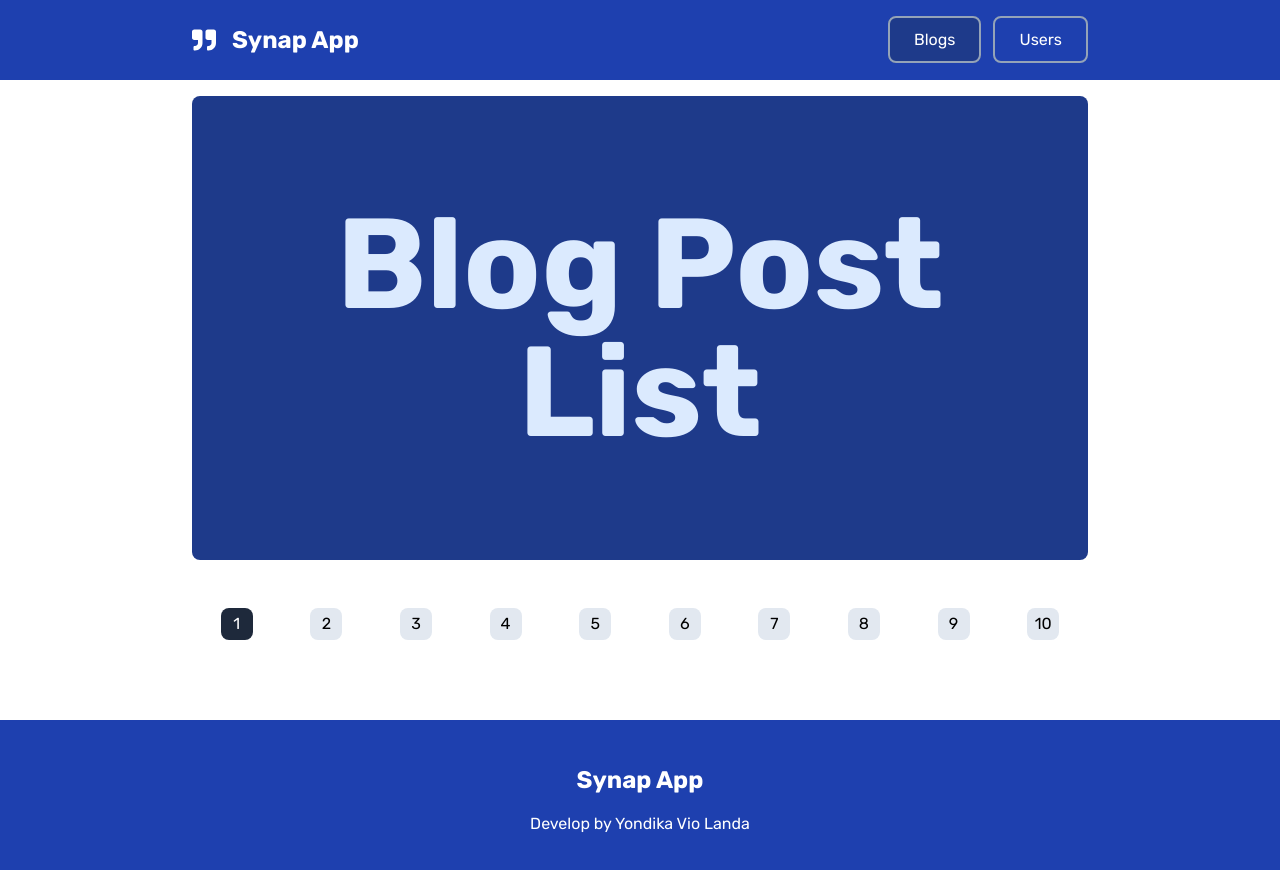
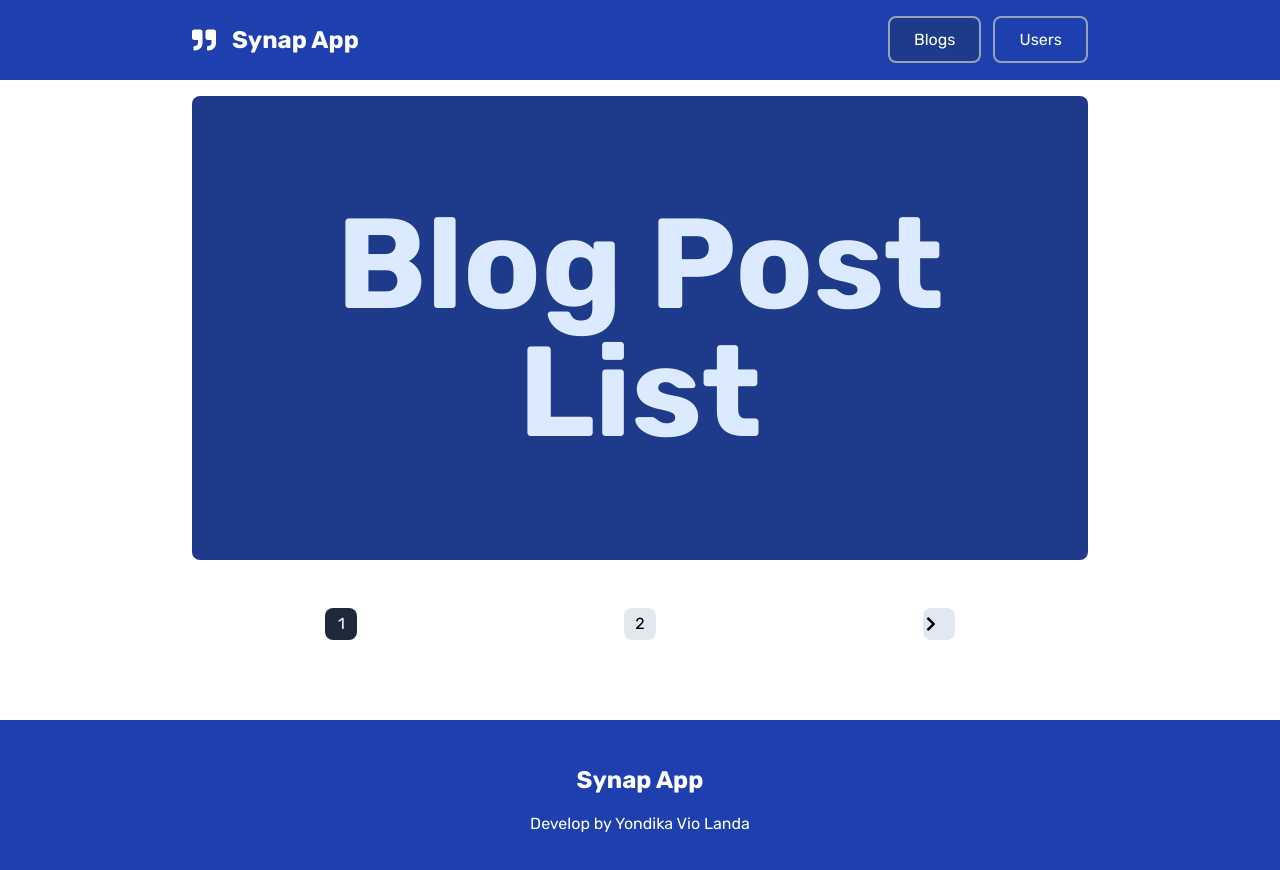
Before and after one commit to yondikavl/Blog-Web-App, a Next.js app: page /blogs in a window 1280 px wide. Shown: the top 870 px of the page. Built offline with nearby package versions, Linux system fonts and the light colour scheme.

Commit message:
fix: pagination

```diff
--- a/src/components/List/ListPost.tsx
+++ b/src/components/List/ListPost.tsx
@@ -1,7 +1,7 @@
-import React from "react";
+import React, { useEffect, useState } from "react";
 import { useRouter } from "next/router";
 import { useEntityDetailHook } from "@/components/utils";
-import { FaEye } from "react-icons/fa";
+import { FaEye, FaChevronLeft, FaChevronRight } from "react-icons/fa";
 
 interface TableDataProps {
   data: any[];
@@ -15,11 +15,29 @@ const ListPostComponent: React.FC<TableDataProps> = ({ data }) => {
     setPostDetails(item);
   };
 
+  const [scrollPosition, setScrollPosition] = useState(0);
+
   const currentPage = parseInt(query.page as string, 10) || 1;
+  const totalPages = 10;
 
   const handlePageChange = (page: number) => {
     push({ pathname: "/blogs", query: { page } });
   };
+
+  useEffect(() => {
+    const handleScroll = () => {
+      setScrollPosition(window.scrollY);
+    };
+    window.addEventListener("scroll", handleScroll);
+
+    return () => {
+      window.removeEventListener("scroll", handleScroll);
+    };
+  }, []);
+
+  useEffect(() => {
+    window.scrollTo({ top: scrollPosition, behavior: "auto" });
+  }, [currentPage]);
 
   return (
     <div className="mx-4 md:mx-48 mt-28 md:mt-24">
@@ -54,15 +72,31 @@ const ListPostComponent: React.FC<TableDataProps> = ({ data }) => {
         ))}
       </div>
 
-      <div className="flex justify-around my-8">
-        {Array(10)
+      <div className="flex justify-around my-8" id="pagination">
+        {currentPage > 1 && (
+          <div
+            onClick={() => handlePageChange(currentPage - 1)}
+            className="bg-slate-200 w-8 h-8 text-center content-center rounded-lg cursor-pointer hover:bg-blue-900 hover:text-white"
+          >
+            <FaChevronLeft />
+          </div>
+        )}
+
+        {Array(totalPages)
           .fill(null)
           .map((_, i) => {
             const pageNumber = i + 1;
+            const isEllipsis =
+              totalPages > 5 &&
+              (pageNumber < currentPage - 1 || pageNumber > currentPage + 1);
             const isActive = pageNumber === currentPage;
             const buttonClass = `bg-slate-200 w-8 h-8 text-center content-center rounded-lg cursor-pointer hover:bg-blue-900 hover:text-white ${
               isActive ? "bg-slate-800 text-white" : ""
             }`;
+
+            if (isEllipsis) {
+              return null;
+            }
 
             return (
               <div
@@ -74,6 +108,15 @@ const ListPostComponent: React.FC<TableDataProps> = ({ data }) => {
               </div>
             );
           })}
+
+        {currentPage < totalPages && (
+          <div
+            onClick={() => handlePageChange(currentPage + 1)}
+            className="bg-slate-200 w-8 h-8 text-center content-center rounded-lg cursor-pointer hover:bg-blue-900 hover:text-white"
+          >
+            <FaChevronRight />
+          </div>
+        )}
       </div>
     </div>
   );
```
